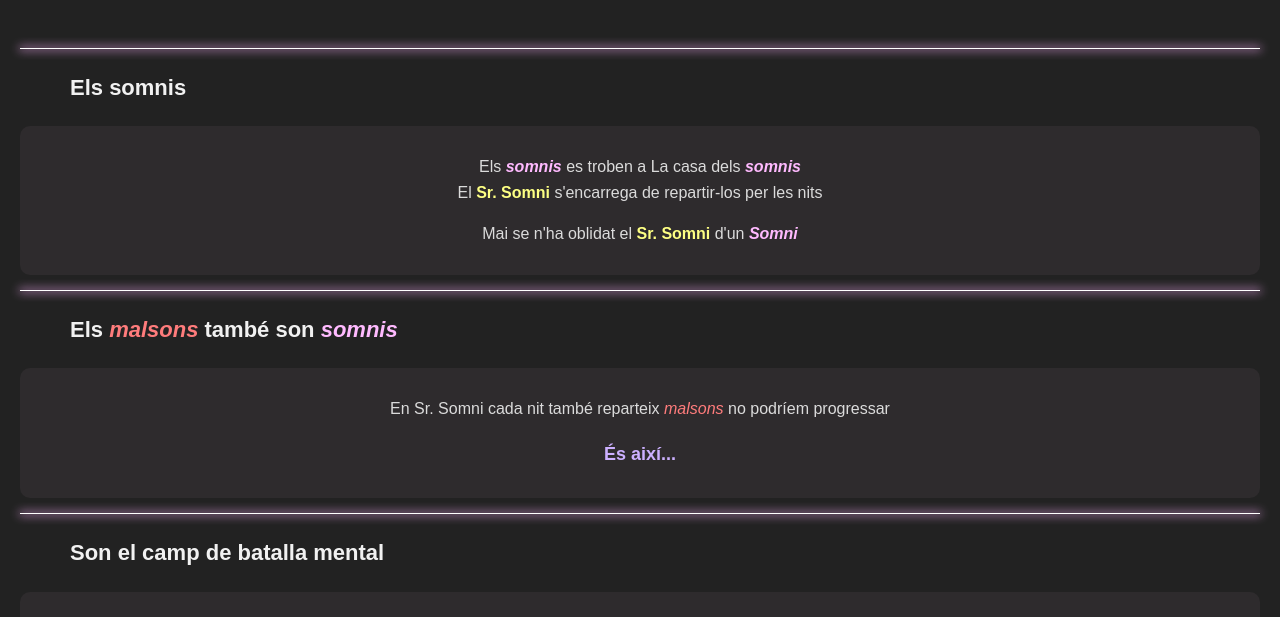
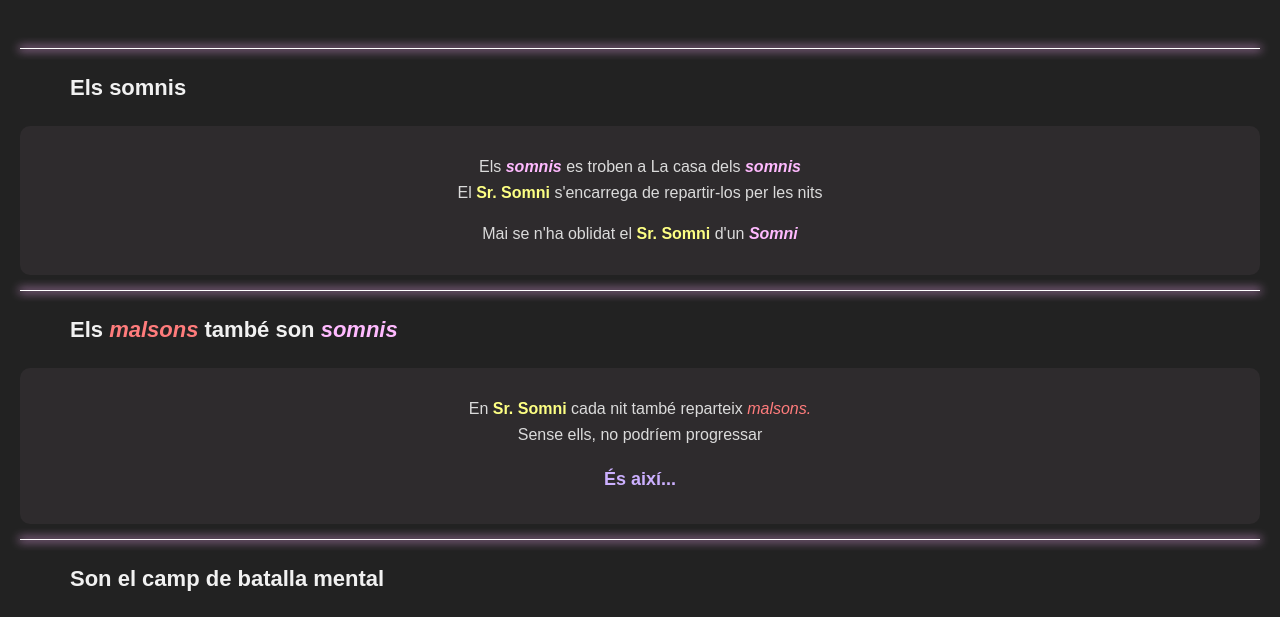
Before and after one commit to DaziaProject/La-Casa-Dels-Somnis, a plain HTML site: page index.html in a window 1280 px wide. Shown: the part 116-733 px from the top of the page. Drawn offline with Linux system fonts and the light colour scheme.

Commit message:
Web correcció

```diff
--- a/index.html
+++ b/index.html
@@ -38,7 +38,7 @@
 
         <h3>Els <span class="ma">malsons</span> també son <strong><em>somnis</em></strong></h3>
         <div>
-            <p>En Sr. Somni cada nit també reparteix <span class="ma">malsons</span> no podríem progressar</p>
+            <p>En <strong>Sr. Somni</strong> cada nit també reparteix <span class="ma">malsons. <br> </span> Sense ells, no podríem progressar</p>
             <p class="text-dest">És així...</p>
         </div>
 
```
Also changed, not shown: codi-html.html (+3 -3 lines).
